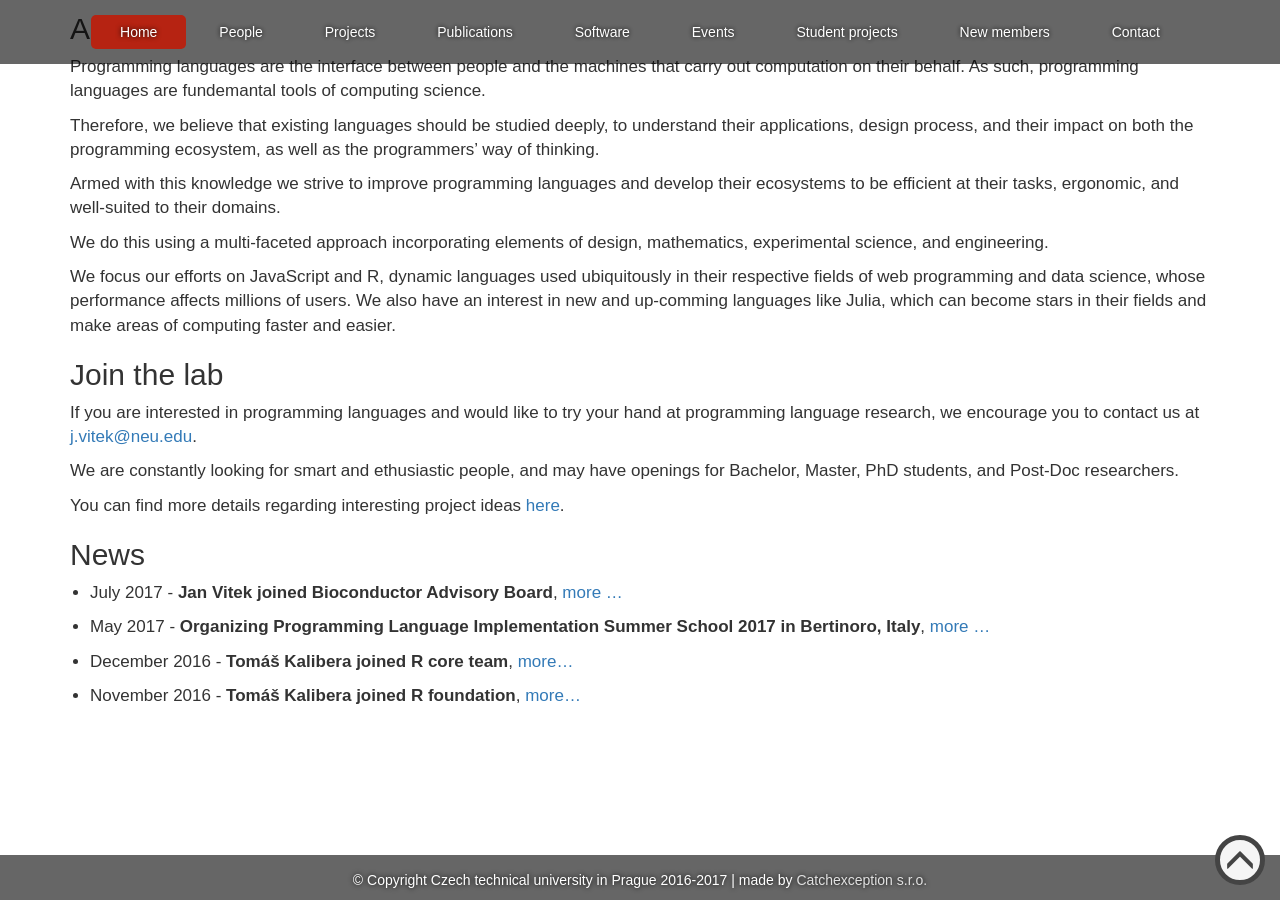
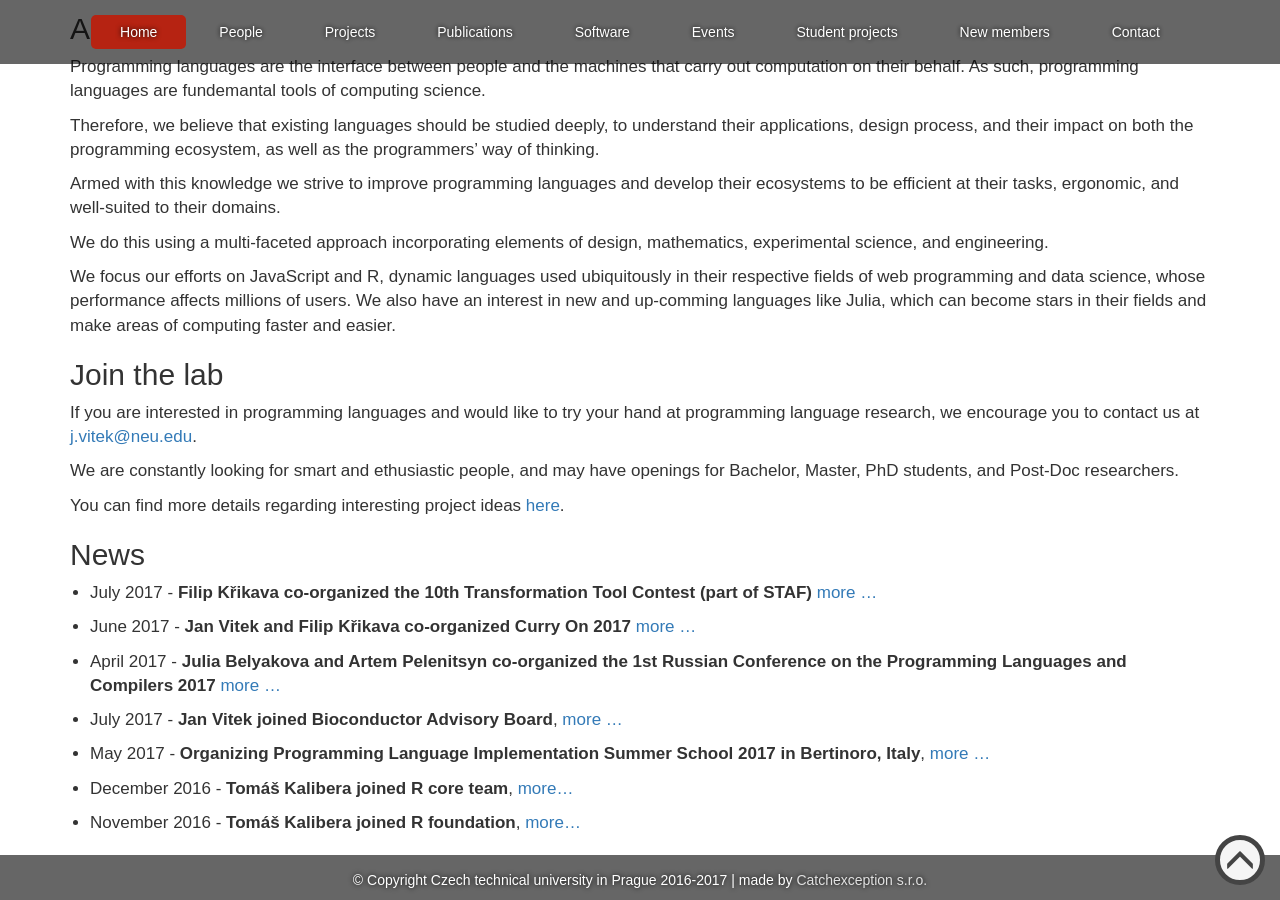
Before and after one commit to PRL-PRG/prl-prg.github.io, a Jekyll site: the page built from index.md, in a window 1280 px wide and 900 px high, scrolled down 733 px. Built offline with Jekyll 4.4.1, drawn with Linux system fonts in a browser that asks for light colours.

Commit message:
News: organizing comittees 2017-2019.

```diff
--- a/index.md
+++ b/index.md
@@ -40,6 +40,56 @@ You can find more details regarding interesting project ideas
 
 ## News
 
+<!-- 2019 -->
+
+<!--
+- April 2019 -
+  **Jan Vitek, Paley Li, Ryan Culpepper, and Artem Pelenitsyn co-organized ETAPS 2019**
+  [more ...](https://conf.researchr.org/committee/etaps-2019/etaps-2019-organizing-committee/)
+-->
+
+<!-- 2018 -->
+
+<!--
+- November 2018 -
+  **Guido Chari co-organized META'18 : Workshop on Meta-Programming Techniques and Reflection (part of SPLASH)**
+  [more ...](https://2018.splashcon.org/track/meta-2018/)
+
+- November 2018 -
+  **Jan Vitek, Filip Křikava, Paley Li, and Konrad Siek co-organized SPLASH 2018**
+  [more ...](https://2018.splashcon.org/committee/splash-2018-organizing-committee)
+
+- July 2018 -
+  **Artem Pelenitsyn co-organized the 2nd International Workshop on Machine Learning techniques for Programming Languages (co-located with ECOOP)**
+  [more ...](https://conf.researchr.org/track/ecoop-issta-2018/ML4PL-2018-papers/)
+
+- July 2018 -
+  **Julia Belyakova co-organized the ECOOP and ISSTA Doctoral Symposium**
+  [more ...](https://conf.researchr.org/track/ecoop-issta-2018/ecoop-issta-2018-doctoral-symposium/)
+
+- July 2018 -
+  **Jan Vitek and Filip Křikava co-organized Curry On 2018**
+  [more ...](http://curry-on.org/2018/)
+
+- June 2018 -
+  **Filip Křikava co-organized the 11th Transformation Tool Contest (part of STAF)**
+  [more ...](https://www.transformation-tool-contest.eu/)
+-->
+
+<!-- 2017 -->
+
+- July 2017 -
+  **Filip Křikava co-organized the 10th Transformation Tool Contest (part of STAF)**
+  [more ...](https://www.transformation-tool-contest.eu/2017/)
+
+- June 2017 -
+  **Jan Vitek and Filip Křikava co-organized Curry On 2017**
+  [more ...](http://curry-on.org/2018/)
+
+- April 2017 -
+  **Julia Belyakova and Artem Pelenitsyn co-organized the 1st Russian Conference on the Programming Languages and Compilers 2017**
+  [more ...](http://plc.sfedu.ru/)
+
 - July 2017 -
   **Jan Vitek joined Bioconductor Advisory Board**,
   [more ...](https://www.bioconductor.org/about/advisory-board/)
@@ -48,6 +98,8 @@ You can find more details regarding interesting project ideas
   **Organizing Programming Language Implementation Summer School 2017 in Bertinoro, Italy**,
   [more ...](https://prl-prg-ss.github.io.)
 
+<!-- 2016 -->
+
 - December 2016 -
   **Tomáš Kalibera joined R core team**,
   [more...](https://stat.ethz.ch/pipermail/r-announce/2016/000610.html)
```
